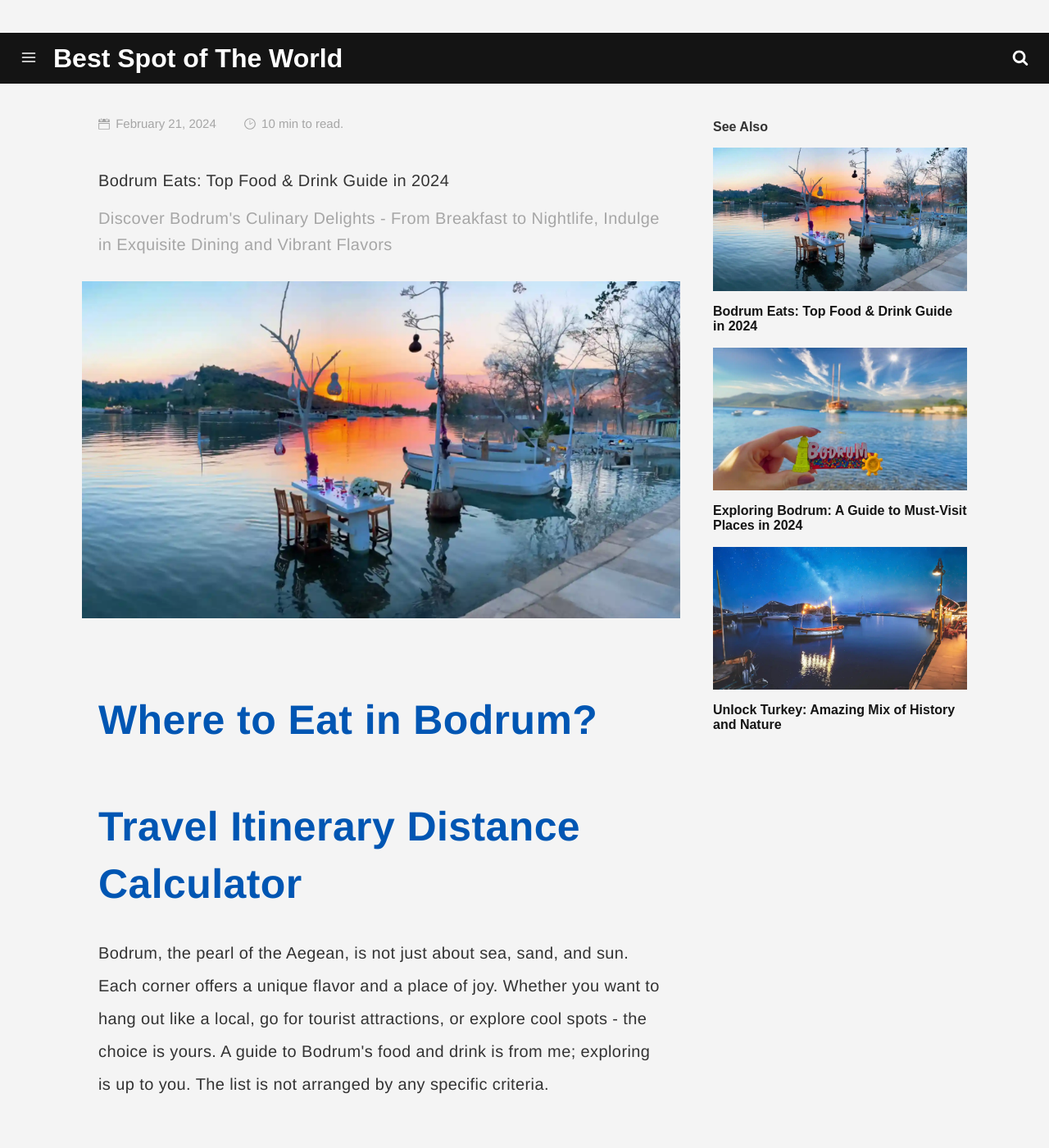
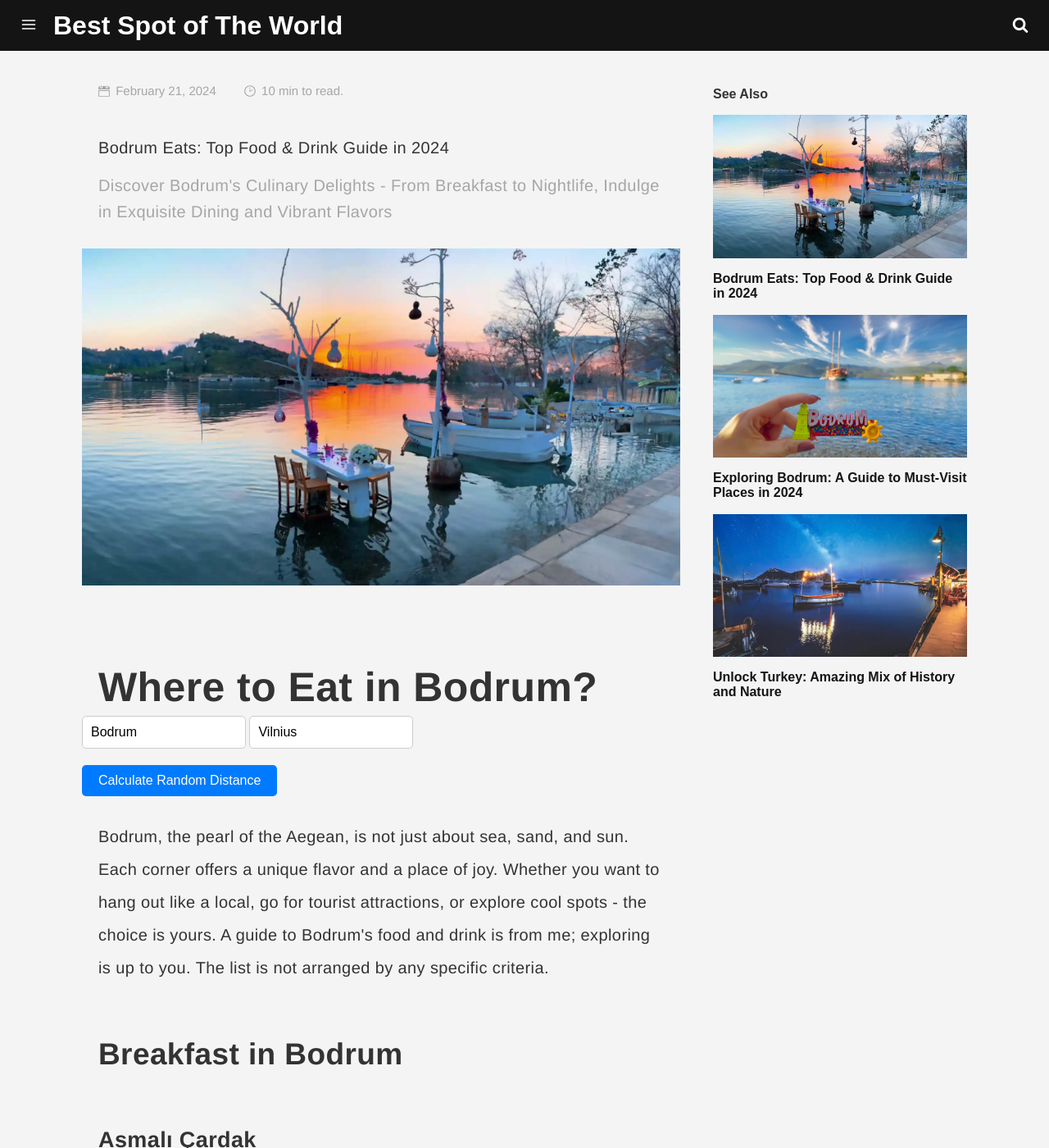
Before and after one commit to kriptoistanbul/bestspot, a Jekyll site: the page built from _posts/2024-01-22-turkey-bodrum-yemek-temp-2.md, in a window 1280 px wide and 1400 px high. Shown: the whole window at 82% size. Built offline with Jekyll 4.4.1, drawn with Linux system fonts in a browser that asks for light colours; a script that is not in the unit is left out.

Commit message:
Update post-3.html

```diff
--- a/_layouts/post-3.html
+++ b/_layouts/post-3.html
@@ -9,6 +9,50 @@
     <meta name="robots" content="noindex"/>
 
     <title>Bodrum Eats: Top Food & Drink Guide in 2024 (TEMP)</title>
+
+    <style>
+        body {
+            font-family: Arial, sans-serif;
+            margin: 40px;
+            background-color: #f4f4f4;
+            color: #333;
+        }
+
+        .input-box {
+            margin-bottom: 20px;
+        }
+
+        input[type="text"] {
+            padding: 10px;
+            border: 1px solid #ccc;
+            border-radius: 5px;
+            width: 200px;
+        }
+
+        button {
+            padding: 10px 20px;
+            background-color: #007bff;
+            color: #fff;
+            border: none;
+            border-radius: 5px;
+            cursor: pointer;
+        }
+
+        button:hover {
+            background-color: #0056b3;
+        }
+
+        #result {
+            margin-top: 20px;
+            padding: 15px;
+            background-color: #fff;
+            border-radius: 5px;
+            box-shadow: 0 2px 4px rgba(0,0,0,0.1);
+            display: none;
+        }
+    </style>
+
+
     <meta name="description" content="Discover Bodrum's best dining spots! From breakfast to nightlife, indulge in top eateries and vibrant flavors. Your ultimate food journey starts here.">
     <meta name="keywords" content="turkey, bodrum, sea, sun, summer, eat, dinner, clubs">
     <!-- Social: Twitter -->
@@ -55,38 +99,6 @@
     <link rel="stylesheet" href="/assets/css/styles.css">
     <link rel="canonical" href="https://bestspot.world/turkey/bodrum/what-to-eat-in-bodrum-temp/">
     <link rel="alternate" type="application/rss+xml" title="Best Spot of The World" href="https://bestspot.world/feed.xml" />
-    <style>
-        body {
-            font-family: Arial, sans-serif;
-            margin: 40px;
-            background-color: #f4f4f4;
-            color: #333;
-        }
-
-        h1 {
-            color: #0056b3;
-        }
-
-        #loadingMessage {
-            color: #0056b3;
-            font-size: 18px;
-            margin-bottom: 20px;
-        }
-
-        #result {
-            margin-top: 20px;
-            padding: 15px;
-            background-color: #fff;
-            border-radius: 5px;
-            box-shadow: 0 2px 4px rgba(0,0,0,0.1);
-            display: none; /* Initially hidden */
-        }
-
-        .highlight {
-            color: #28a745;
-            font-weight: bold;
-        }
-    </style>
     <!-- Include extra styles -->
 
 
@@ -195,55 +207,22 @@
 
                 <h1>Where to Eat in Bodrum?</h1>
                 <script src="https://bestspot.world/assets/js/x.js"></script>
-                <h1>Travel Itinerary Distance Calculator</h1>
-                <p id="loadingMessage">Calculating distances for your itinerary, please wait...</p>
+                <div class="input-box">
+                    <input type="text" id="city1" value="Bodrum" readonly>
+                    <input type="text" id="city2" value="Vilnius" readonly>
+                </div>
+                <button id="calculate">Calculate Random Distance</button>
                 <div id="result"></div>
 
                 <script>
-                    // Function to simulate distance calculation between two points using the Haversine formula
-                    function calculateDistance(lat1, lon1, lat2, lon2) {
-                        const R = 6371; // Radius of the earth in km
-                        const dLat = deg2rad(lat2 - lat1);
-                        const dLon = deg2rad(lon2 - lon1);
-                        const a =
-                            Math.sin(dLat / 2) * Math.sin(dLat / 2) +
-                            Math.cos(deg2rad(lat1)) * Math.cos(deg2rad(lat2)) *
-                            Math.sin(dLon / 2) * Math.sin(dLon / 2);
-                        const c = 2 * Math.atan2(Math.sqrt(a), Math.sqrt(1 - a));
-                        return R * c; // Distance in km
-                    }
+                    document.getElementById('calculate').addEventListener('click', function() {
+                        const minDistance = 1000; // Minimum distance in km
+                        const maxDistance = 3000; // Maximum distance in km
+                        const randomDistance = Math.floor(Math.random() * (maxDistance - minDistance + 1)) + minDistance;
 
-                    function deg2rad(deg) {
-                        return deg * (Math.PI / 180)
-                    }
-
-                    // Simulate heavy computation by calculating distances between multiple random points
-                    function simulateItineraryCalculations() {
-                        const numberOfPoints = 1000; // Large number of points to simulate heavy computation
-                        let totalDistance = 0;
-
-                        for (let i = 0; i < numberOfPoints - 1; i++) {
-                            // Generate random coordinates
-                            const lat1 = Math.random() * 180 - 90;
-                            const lon1 = Math.random() * 360 - 180;
-                            const lat2 = Math.random() * 180 - 90;
-                            const lon2 = Math.random() * 360 - 180;
-
-                            // Calculate distance and add to total
-                            totalDistance += calculateDistance(lat1, lon1, lat2, lon2);
-                        }
-
-                        return totalDistance.toFixed(2); // Rounded total distance
-                    }
-
-                    // Run the heavy computation and update the page content
-                    window.onload = () => {
-                        setTimeout(() => { // Simulate delay
-                            const totalDistance = simulateItineraryCalculations();
-                            document.getElementById('loadingMessage').style.display = 'none'; // Hide loading message
-                            document.getElementById('result').innerHTML = `Total calculated distance for your itinerary is: <strong>${totalDistance} km</strong>`;
-                        }, 100); // Short timeout to ensure the loading message is displayed
-                    };
+                        document.getElementById('result').innerHTML = `The random distance between <strong>Bodrum</strong> and <strong>Vilnius</strong> is: <strong>${randomDistance} km</strong>`;
+                        document.getElementById('result').style.display = 'block';
+                    });
                 </script>
 <p>Bodrum, the pearl of the Aegean, is not just about sea, sand, and sun. Each corner offers a unique flavor and a place of joy. Whether you want to hang out like a local, go for tourist attractions, or explore cool spots - the choice is yours. A guide to Bodrum's food and drink is from me; exploring is up to you. The list is not arranged by any specific criteria.</p>
 <h2>Breakfast in Bodrum</h2>
```
